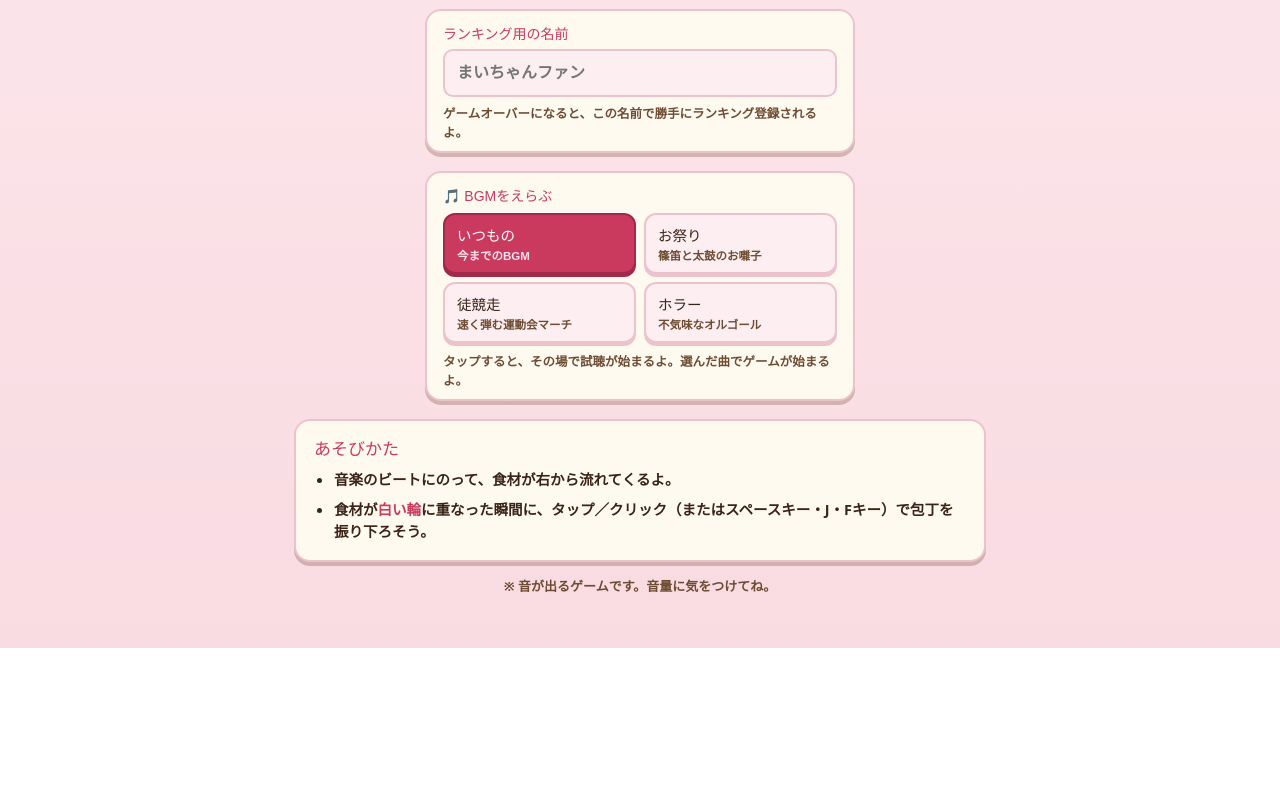
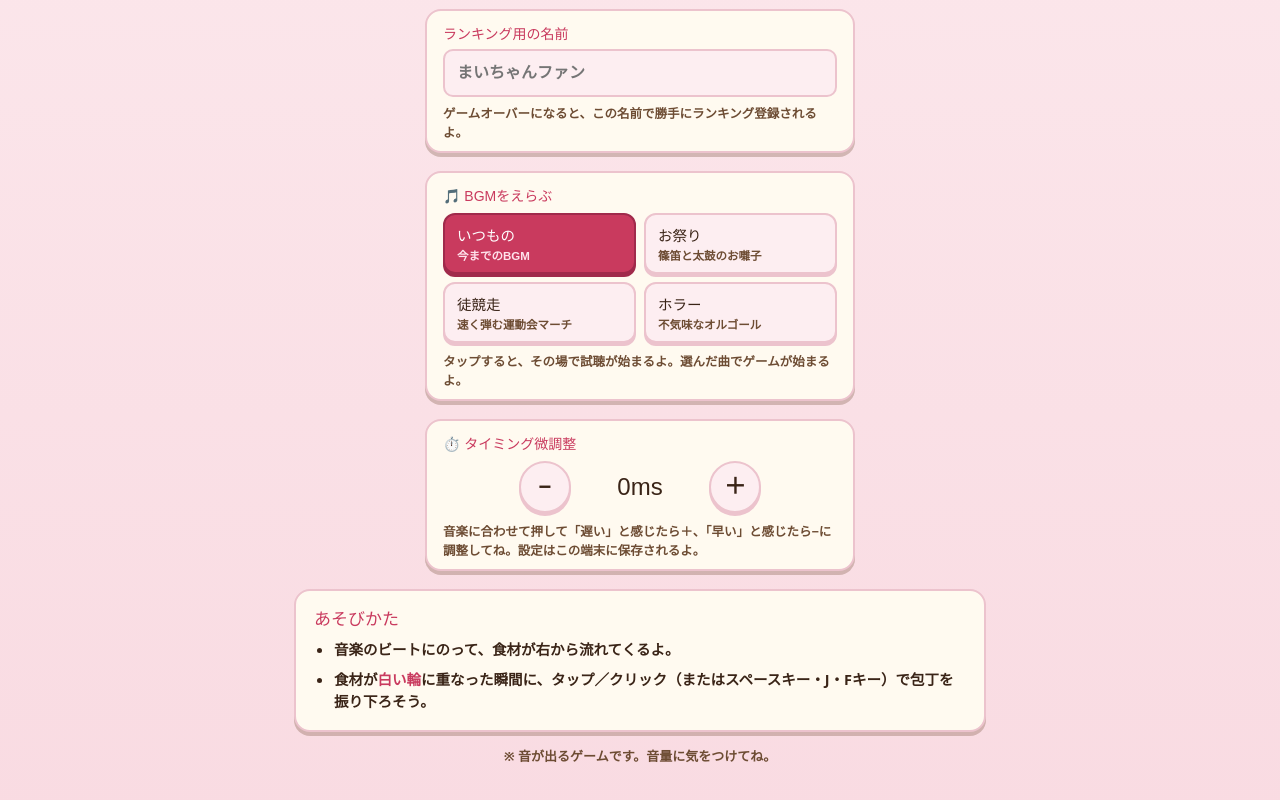
Before and after one commit to aralechan0523jp/sukiyaki-games, a plain HTML site: page mai/index.html in a window 1280 px wide. Shown: the part 708-1508 px from the top of the page. Before the commit the page ends 1356 px from the top, so only its background shows below. Drawn offline with Linux system fonts and the light colour scheme; no server answers; a web font is replaced by a local one.

Commit message:
Add files via upload

```diff
--- a/mai/index.html
+++ b/mai/index.html
@@ -614,6 +614,28 @@
       .bgm-btn.selected{ background:var(--red); border-color:var(--red-dark); box-shadow:0 3px 0 var(--red-dark); color:#fff; }
       .bgm-btn.selected .bgm-desc{ color:#ffe3ec; }
       .bgm-note{ font-size:12.5px; font-weight:700; color:var(--ink-soft); margin:8px 0 0; }
+
+      /* ---------- タイミング微調整 ---------- */
+      .offset-box{
+        background:var(--card); border:2px solid var(--line); border-radius:16px;
+        padding:12px 16px 10px; margin:0 auto 18px; max-width:430px;
+        box-shadow:var(--shadow); text-align:left;
+      }
+      .offset-title{ font-family:"Mochiy Pop One",sans-serif; font-size:14px; color:var(--red); margin:0 0 8px; }
+      .offset-row{ display:flex; align-items:center; justify-content:center; gap:14px; }
+      .offset-btn{
+        font-family:"Zen Maru Gothic",sans-serif; font-weight:900; font-size:22px; line-height:1;
+        width:52px; height:52px; border-radius:50%; cursor:pointer;
+        background:var(--bg); color:var(--ink); border:2px solid var(--line); box-shadow:0 3px 0 var(--line);
+      }
+      .offset-btn:active{ transform:translateY(2px); box-shadow:0 1px 0 var(--line); }
+      .offset-btn:disabled{ opacity:.35; cursor:default; }
+      .offset-btn:disabled:active{ transform:none; box-shadow:0 3px 0 var(--line); }
+      .offset-val{
+        font-family:"Mochiy Pop One",sans-serif; font-size:24px; color:var(--ink);
+        min-width:110px; text-align:center; font-variant-numeric:tabular-nums;
+      }
+      .offset-note{ font-size:12.5px; font-weight:700; color:var(--ink-soft); margin:8px 0 0; }
 
       /* ---------- 結果画面のランキング登録表示 ---------- */
       .submit-box{ background:var(--bg); border:2px solid var(--line); border-radius:14px; padding:12px 14px; margin:4px 0 10px; }
@@ -668,6 +690,15 @@
             <button type="button" class="bgm-btn" data-track="horror" aria-pressed="false"><span class="bgm-name">ホラー</span><span class="bgm-desc">不気味なオルゴール</span></button>
           </div>
           <p class="bgm-note">タップすると、その場で試聴が始まるよ。選んだ曲でゲームが始まるよ。</p>
+        </div>
+        <div class="offset-box">
+          <p class="offset-title">⏱️ タイミング微調整</p>
+          <div class="offset-row">
+            <button type="button" class="offset-btn" id="offsetMinus" aria-label="タイミングを10ミリ秒早める">−</button>
+            <span class="offset-val" id="offsetVal">0ms</span>
+            <button type="button" class="offset-btn" id="offsetPlus" aria-label="タイミングを10ミリ秒遅くする">＋</button>
+          </div>
+          <p class="offset-note">音楽に合わせて押して「遅い」と感じたら＋、「早い」と感じたら−に調整してね。設定はこの端末に保存されるよ。</p>
         </div>
         <div class="howto">
           <h2>あそびかた</h2>
@@ -919,9 +950,14 @@
     const tierForLevel = (lv) => clamp(Math.floor(lv / 2), 0, 4);
     const perfectWin = (lv) => clamp(0.048 - (lv - 1) * 0.002, 0.032, 0.048);
     const goodWin = (lv) => clamp(0.110 - (lv - 1) * 0.004, 0.075, 0.110);
-    /* 判定タイミング微調整（秒）：BGMのビートに合わせて切ると早切りに感じる分、
-       判定の基準時刻をこの値だけ前倒しする。体感に合わせて調整する場合はこの1か所だけ変更する */
-    const JUDGE_OFFSET = 0;
+    /* 判定タイミング微調整（秒）：タイトル画面で10ms単位（−200ms〜+200ms）で調整でき、
+       localStorage（mai-judge-offset）に保存される。判定では「タップ時刻−目標時刻」の差から
+       この値を差し引く（プラス＝タップが遅れ気味でもPERFECT側に寄る補正） */
+    let JUDGE_OFFSET = 0;
+    try {
+      const savedOffset = parseInt(localStorage.getItem('mai-judge-offset'), 10);
+      if (!isNaN(savedOffset)) JUDGE_OFFSET = clamp(savedOffset, -200, 200) / 1000;
+    } catch (e) { /* 保存が無い・使えない環境では0msのまま */ }
     const PATTERNS = [
       [[0,2,4,6],[0,2,4],[0,4,6],[0,2,6],[2,4,6],[0,4]],
       [[0,2,4,6],[0,2,4,7],[0,3,4,6],[0,2,5,6],[0,1,4,6],[0,2,4,6]],
@@ -1803,7 +1839,7 @@
         }
         if (n.judged) continue;
         const dt = n.hitTime - now;
-        if (dt - JUDGE_OFFSET < -n.gw) {
+        if (dt + JUDGE_OFFSET < -n.gw) {
           if (n.hazard) { judgeDodge(n); continue; }
           judgeMiss(n); if (G.over) return; continue;
         }
@@ -2022,11 +2058,12 @@
       if (AC.currentTime - G.lastChopAt < cooldown) return;
       G.lastChopAt = AC.currentTime;
       G.chopAnimStart = performance.now();
-      const now = AC.currentTime + JUDGE_OFFSET;
+      const now = AC.currentTime;
       let best = null, bestAbs = Infinity;
       for (const n of G.notes) {
         if (n.judged || n.falling) continue;
-        const d = Math.abs(now - n.hitTime);
+        /* 目標時刻との差から微調整オフセットを差し引いて判定する */
+        const d = Math.abs(now - n.hitTime - JUDGE_OFFSET);
         if (d < bestAbs) { bestAbs = d; best = n; }
       }
       if (best && bestAbs <= best.gw) {
@@ -2170,7 +2207,32 @@
     });
     selectTrack(currentTrack, false);
     $('rankingRefresh').addEventListener('click', loadRanking);
-    $('rankingNameInput').addEventListener('input', (e) => { playerName = e.target.value; });
+    /* 名前は入力のたびにこの端末へ保存し、次回起動時に復元する */
+    try {
+      const savedName = localStorage.getItem('mai-player-name');
+      if (savedName) { playerName = savedName; $('rankingNameInput').value = savedName; }
+    } catch (e) { /* 保存が無い・使えない環境では従来の初期値のまま */ }
+    $('rankingNameInput').addEventListener('input', (e) => {
+      playerName = e.target.value;
+      try { localStorage.setItem('mai-player-name', playerName); } catch (err) { /* 保存できない環境では今回だけ適用 */ }
+    });
+    /* タイミング微調整：−／＋ボタンで10ms単位、−200ms〜+200ms。変更のたびに保存する */
+    const offsetValEl = $('offsetVal');
+    function renderOffset() {
+      const ms = Math.round(JUDGE_OFFSET * 1000);
+      offsetValEl.textContent = (ms > 0 ? '+' : ms < 0 ? '−' : '') + Math.abs(ms) + 'ms';
+      $('offsetMinus').disabled = ms <= -200;
+      $('offsetPlus').disabled = ms >= 200;
+    }
+    function stepOffset(deltaMs) {
+      const ms = clamp(Math.round(JUDGE_OFFSET * 1000) + deltaMs, -200, 200);
+      JUDGE_OFFSET = ms / 1000;
+      try { localStorage.setItem('mai-judge-offset', String(ms)); } catch (e) { /* 保存できない環境では今回だけ適用 */ }
+      renderOffset();
+    }
+    $('offsetMinus').addEventListener('click', () => stepOffset(-10));
+    $('offsetPlus').addEventListener('click', () => stepOffset(10));
+    renderOffset();
     loadRanking();
     knifeArm.setAttribute('transform', 'rotate(-26 99 90)');
     </script>
```
